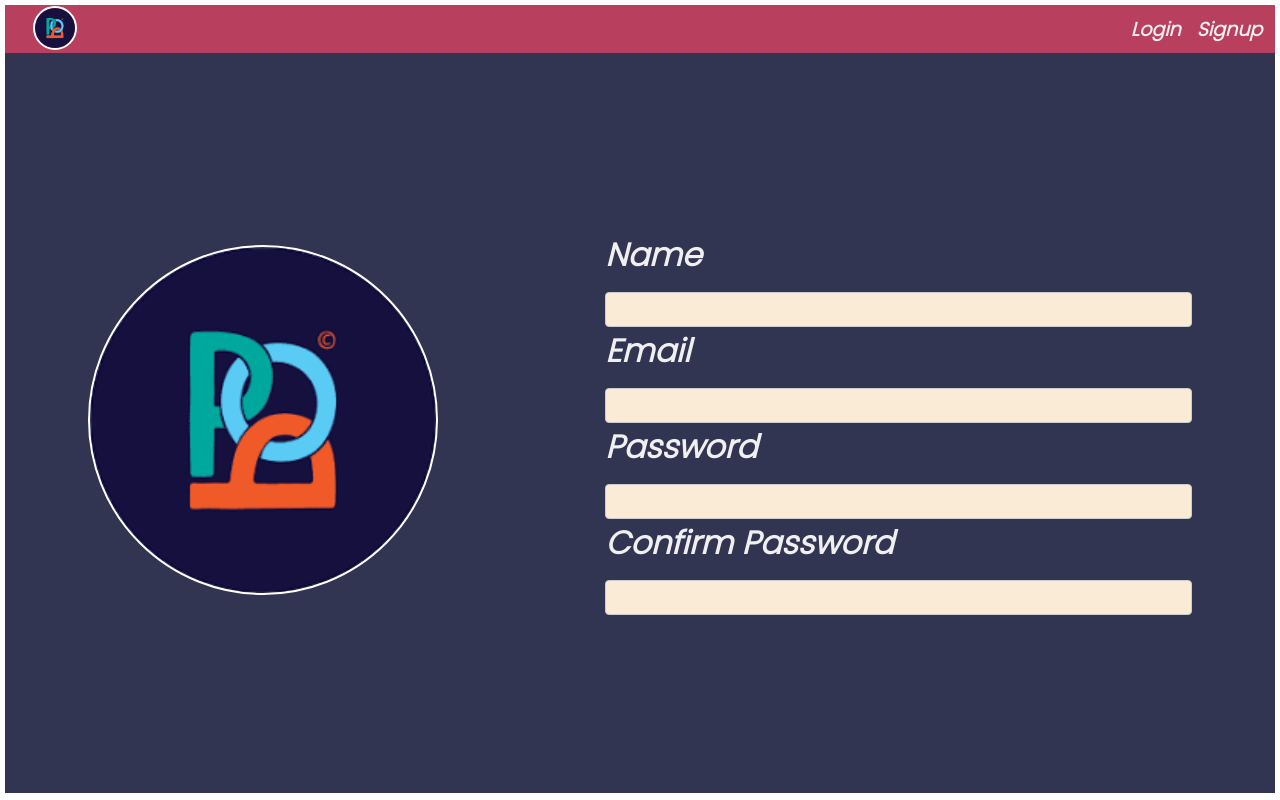
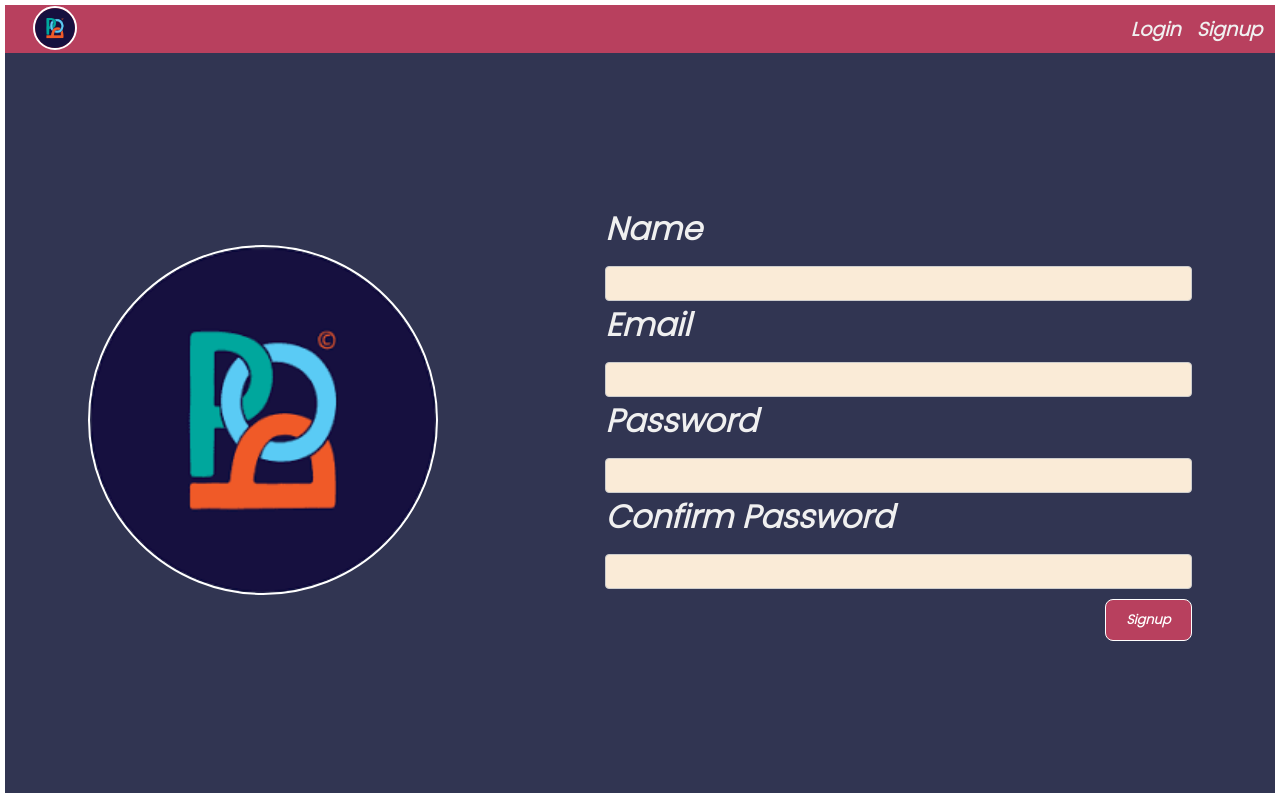
Before and after one commit to luv-jeri/pop-corn, a React (Create React App) app: page /signup in a window 1280 px wide. Built offline with nearby package versions, Linux system fonts and the light colour scheme; a web font is replaced by a local one.

Commit message:
buttons are done

```diff
--- a/public/index.html
+++ b/public/index.html
@@ -2,42 +2,21 @@
 <html lang="en">
   <head>
     <meta charset="utf-8" />
-    <link rel="icon" href="%PUBLIC_URL%/favicon.ico" />
     <meta name="viewport" content="width=device-width, initial-scale=1" />
     <meta name="theme-color" content="#000000" />
     <meta
       name="description"
       content="Web site created using create-react-app"
     />
-    <link rel="apple-touch-icon" href="%PUBLIC_URL%/logo192.png" />
-    <!--
-      manifest.json provides metadata used when your web app is installed on a
-      user's mobile device or desktop. See https://developers.google.com/web/fundamentals/web-app-manifest/
-    -->
-    <link rel="manifest" href="%PUBLIC_URL%/manifest.json" />
-    <!--
-      Notice the use of %PUBLIC_URL% in the tags above.
-      It will be replaced with the URL of the `public` folder during the build.
-      Only files inside the `public` folder can be referenced from the HTML.
+    <!-- <link rel="apple-touch-icon" href="../src/logo1.png" /> -->
 
-      Unlike "/favicon.ico" or "favicon.ico", "%PUBLIC_URL%/favicon.ico" will
-      work correctly both with client-side routing and a non-root public URL.
-      Learn how to configure a non-root public URL by running `npm run build`.
-    -->
-    <title>React App</title>
+    <!-- <link rel="manifest" href="%PUBLIC_URL%/manifest.json" /> -->
+
+    <title>PoP World</title>
+    <link rel="icon" href="../src/logo1.png" />
   </head>
   <body>
-    <noscript>You need to enable JavaScript to run this app.</noscript>
     <div id="root"></div>
-    <!--
-      This HTML file is a template.
-      If you open it directly in the browser, you will see an empty page.
 
-      You can add webfonts, meta tags, or analytics to this file.
-      The build step will place the bundled scripts into the <body> tag.
-
-      To begin the development, run `npm start` or `yarn start`.
-      To create a production bundle, use `npm run build` or `yarn build`.
-    -->
   </body>
 </html>
--- a/src/component/pop_input/PopButton.css
+++ b/src/component/pop_input/PopButton.css
@@ -1,4 +1,30 @@
-.s {
+.wrapper{
+  margin-top: 10px;
+  display: flex;
+  align-items: flex-end;
+  justify-content: flex-end;
+}
+
+.s{
+    padding: 10px 20px;
+    font-size: small;
+}
+.m{
+  padding: 10px 20px;
+  font-size: large;
+}
+.l{
+  padding: 10px 20px;
+  font-size: xx-large;
+}
+
+
+
+
+
+
+
+/* .s {
   font-size: large;
 }
 .m {
@@ -6,9 +32,18 @@
 }
 .l {
   font-size: xx-large;
-}
+} */
 .submit {
-  border-radius: 40% 0% 40%;
-  padding: 2%;
+  outline: none;
+  border: none;
+  font-weight: bold;
+  cursor: pointer;
+
+  color: white;
+
+  border: 1px solid white;
+  border-radius: .5rem;
+  /* border-radius: 40% 0% 40%; */
+  /* padding: 10px 20px; */
   background-color: var(--tertiary);
 }
--- a/src/component/pop_input/PopButton.jsx
+++ b/src/component/pop_input/PopButton.jsx
@@ -1,10 +1,22 @@
 import "./PopButton.css";
 import React from "react";
 
-export default function PopButton() {
+export default function PopButton(props) {
+  const {value} = props;
+
+
   return (
-    <div className="wrapper">
-      <button className="submit s">Login</button>
-    </div>
+        <div className="wrapper">
+          <button className="submit s">{value}</button>
+
+        </div>
+
+
+
+
+
+    // <div className="wrapper">
+    //   <button className="submit s">Login</button>
+    // </div>
   );
 }
--- a/src/pages/login.jsx
+++ b/src/pages/login.jsx
@@ -1,15 +1,17 @@
-import React from "react";
-import "./styles/login.css";
-import "../styles/index.css";
-import logo from "../logo1.png";
-import PopInput from "../component/pop_input/PopInput";
-import { useState } from "react";
-import axios from "axios";
-import PopButton from "../component/pop_input/PopButton";
+import React from 'react';
+import './styles/login.css';
+import '../styles/index.css';
+import logo from '../logo1.png';
+import PopInput from '../component/pop_input/PopInput';
+import { useState } from 'react';
+import axios from 'axios';
+import PopButton from '../component/pop_input/PopButton';
 
 export default function Login() {
-  const [email, setEmail] = useState("");
-  const [password, setPassword] = useState("");
+	const [email, setEmail] =
+		useState('');
+	const [password, setPassword] =
+		useState('');
 
 	const handleSubmit = async () => {
 		// const res = await fetch(
@@ -25,7 +27,7 @@ export default function Login() {
 		// console.log(res);
 
 		const res = await axios.post(
-      "http://localhost:8080/api/v1/authentication/sign_in/hdsfjbhsdjbfg?q=hello",
+			'http://localhost:8080/api/v1/authentication/sign_in/hdsfjbhsdjbfg?q=hello',
 			{
 				email: email,
 				password: password,
@@ -36,27 +38,47 @@ export default function Login() {
 	};
 
 	return (
-    <div className="page-wrapper flex j-sa a-c">
+		<div className='page-wrapper flex j-sa a-c'>
 			<div>
-        <img src={logo} alt="logo" height={350} />
+				<img
+					src={logo}
+					alt='logo'
+					height={350}
+				/>
 			</div>
 			<div>
 				<PopInput
-          label="Email"
-          type="email"
+					label='Email'
+					type='email'
 					value={email}
-          onChange={(e) => setEmail(e.target.value)}
+					onChange={(e) =>
+						setEmail(
+							e.target
+								.value
+						)
+					}
 				/>
 				<PopInput
-          label="Password"
-          type="password"
+					label='Password'
+					type='password'
 					value={password}
-          onChange={(e) => setPassword(e.target.value)}
+					onChange={(e) =>
+						setPassword(
+							e.target
+								.value
+						)
+					}
 				/>
 				{/* <button onClick={handleSubmit}>
           Login
         </button> */}
-        <PopButton onClick={handleSubmit} />
+				<PopButton
+					className=''
+          value= {'Login'}
+					onClick={
+						handleSubmit
+					}
+				/>
 			</div>
 		</div>
 	);
--- a/src/pages/signup.jsx
+++ b/src/pages/signup.jsx
@@ -2,13 +2,25 @@ import React from "react";
 import "./styles/login.css";
 import "../styles/index.css";
 import Logo from '../logo1.png';
+import Login from "./login";
 import PopInput from "../component/pop_input/PopInput";
 import { useState } from "react";
+import PopButton from "../component/pop_input/PopButton";
+import { Route, Routes } from "react-router-dom";
 
 export default function Signup() {
   const [email, setEmail] = useState("");
   const [name, setName] = useState("");
   const [password, setPassword] = useState("");
+  const [confirmPassword, setConfirmPassword] = useState("");
+
+  const routeChange = () =>{
+    <Routes>
+      <Route path="/login" element={<Login/>} />
+    </Routes>
+    }
+
+
 
 
   return(
@@ -38,10 +50,14 @@ export default function Signup() {
         <PopInput
         label ='Confirm Password'
         type='password'
-        value={password}
-        onChange= { (e) =>setPassword(e.target.value)}
+        value={confirmPassword}
+        onChange= { (e) =>setConfirmPassword(e.target.value)}
         />
-
+        <PopButton
+        value= {'Signup'}
+        type='button'
+        onClick= {routeChange()}
+        />
       </div>
     </div>
   );
```
Lines whose indentation alone changed are shown as unchanged.
